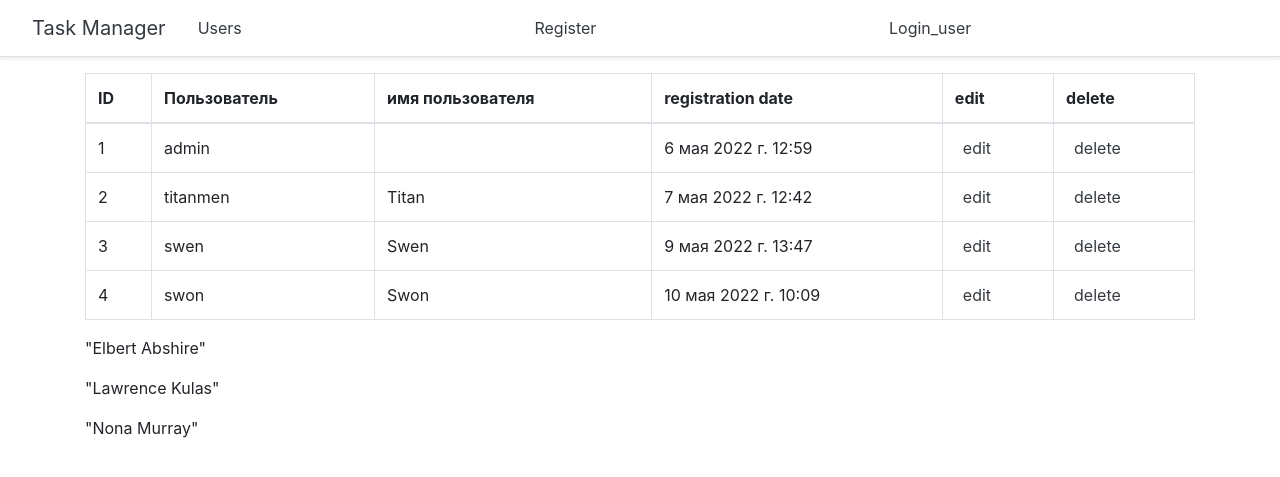
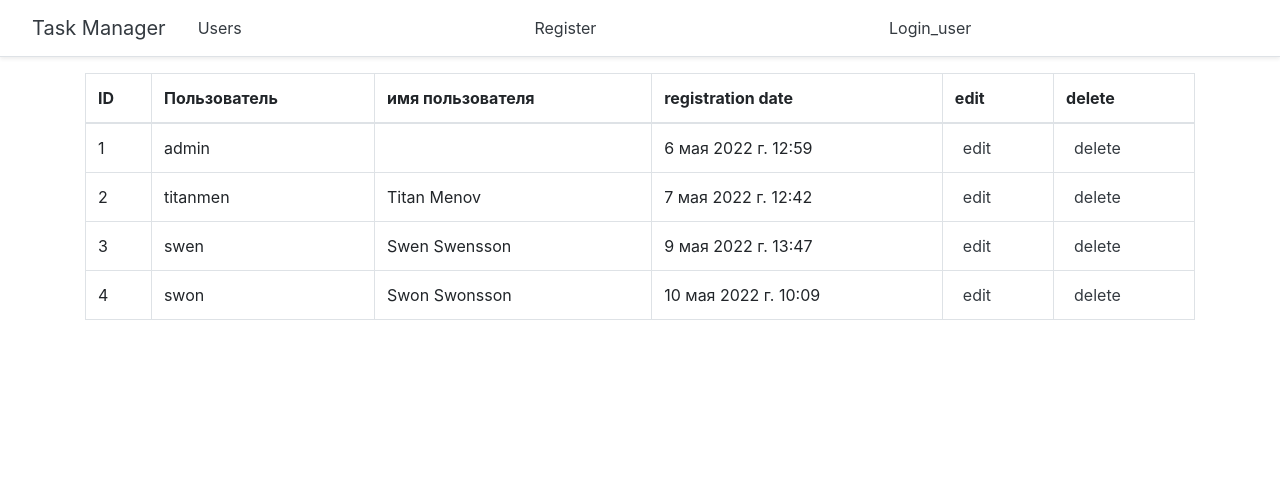
Before and after one commit to Svensson17/python-project-lvl4, a Django app: page /users/ in a window 1280 px wide. Shown: the top 477 px of the page. Run offline with Django 4.2, Linux system fonts and the light colour scheme; data comes from the database, SQL or seed files in the repository; some libraries are stand-ins or nearby versions.

Commit message:
refactor

```diff
--- a/app/filter.py
+++ b/app/filter.py
@@ -16,6 +16,7 @@
         method='filter_self_task',
         label=_('show my tasks')
     )
+
     def filter_self_task(self, queryset, name, value):
         if value:
             return queryset.filter(author=self.request.user)
--- a/task_manager/templates/users/users.html
+++ b/task_manager/templates/users/users.html
@@ -33,14 +33,5 @@
     {% endfor %}
     </tbody>
   </table>
-  <p>
-        "Elbert Abshire"
-  </p>
-  <p>
-        "Lawrence Kulas"
-  </p>
-  <p>
-        "Nona Murray"
-  </p>
 </div>
 {% endblock %}
--- a/task_manager/views.py
+++ b/task_manager/views.py
@@ -7,6 +7,8 @@
 from django.views.generic import TemplateView, ListView, CreateView, UpdateView, DeleteView
 from django.urls import reverse, reverse_lazy
 from django.contrib import messages
+
+from app.forms import UserForm
 from task_manager.mixin import CheckUserForDeleteMixin
 from django.utils.translation import gettext as _
 
@@ -22,7 +24,7 @@
 
 
 class CreateUser(SuccessMessageMixin, CreateView):
-    form_class = UserCreationForm
+    form_class = UserForm
 
     def get_success_url(self):
         return reverse('index')
@@ -72,8 +74,14 @@
         return reverse('users')
 
     def delete(self, request, *args, **kwargs):
-        if self.get_object().executor.all().exists() or self.get_object().author.all().exists():
-            messages.error(self.request, _('Unable to delete user because it is in use'))
+        if (
+            self.get_object().executor.all().exists()
+            or self.get_object().author.all().exists()
+        ):
+            messages.error(
+                self.request,
+                _('Unable to delete user because it is in use')
+            )
             return redirect('users')
         messages.success(self.request, _('User deleted'))
         return super().delete(request, *args, **kwargs)
```
Also changed, not shown: other parts of task_manager/templates/users/users.html (+1 -1 lines), app/forms.py (+8 -0 lines), app/models.py (+6 -2 lines).
